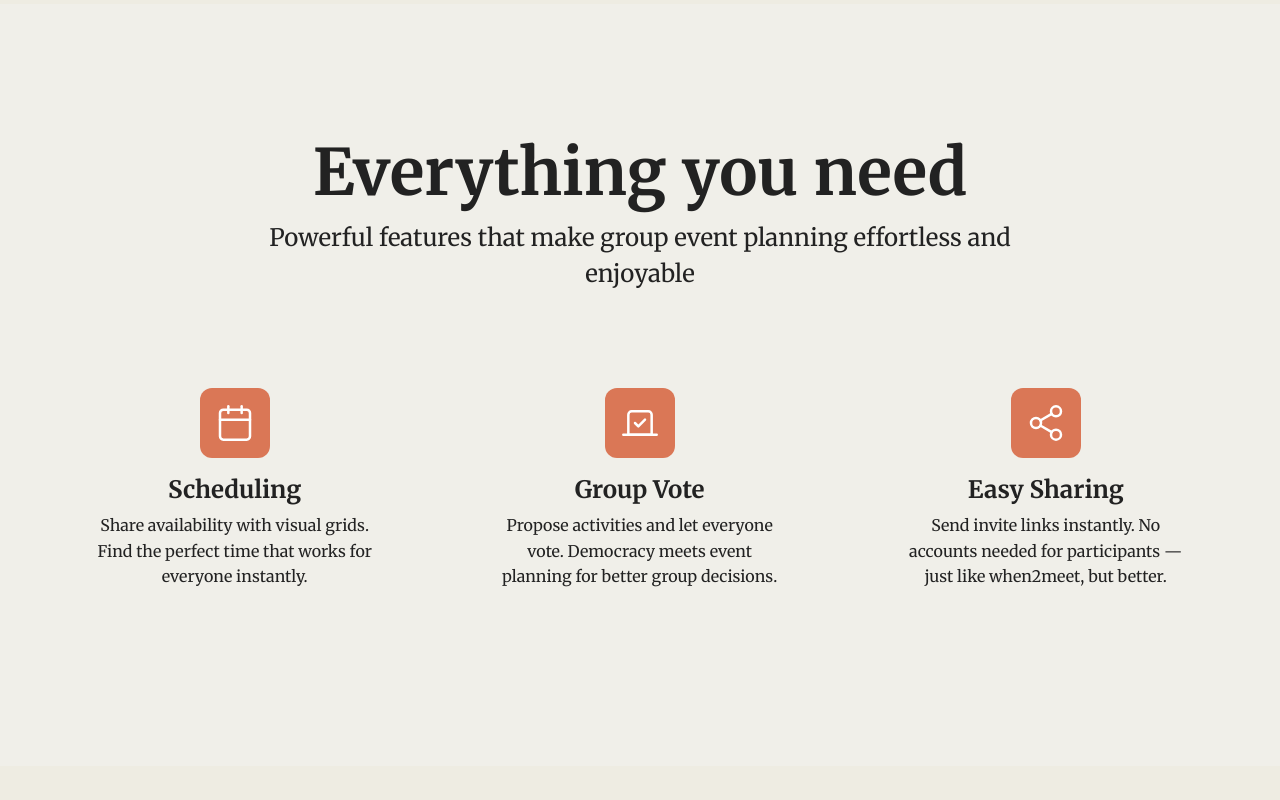
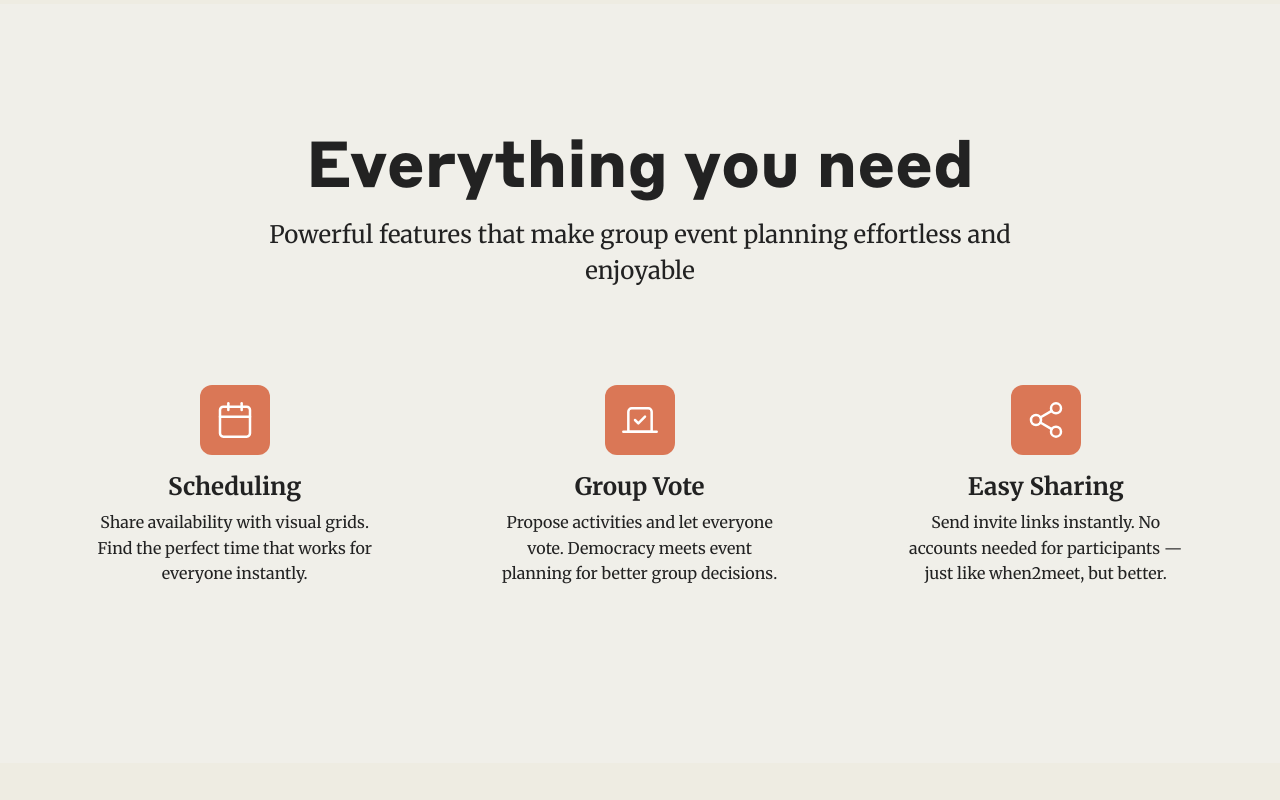
Before and after one commit to angietea101/groupsync, a React (Vite) app: page / in a window 1280 px wide. Shown: the part 860-1660 px from the top of the page. Built offline with nearby package versions, Linux system fonts and the light colour scheme; no server answers.

Commit message:
FIX: h2 are styrene font

```diff
--- a/src/index.css
+++ b/src/index.css
@@ -67,6 +67,10 @@ h1 {
   font-family: 'StyreneA';
   font-weight: 700; /* Bold */
 }
+h2 {
+  font-family: 'StyreneA';
+  font-weight: 600; /* Bold */
+}
 
 p {
   font-family: 'Merriweather', serif;
```
